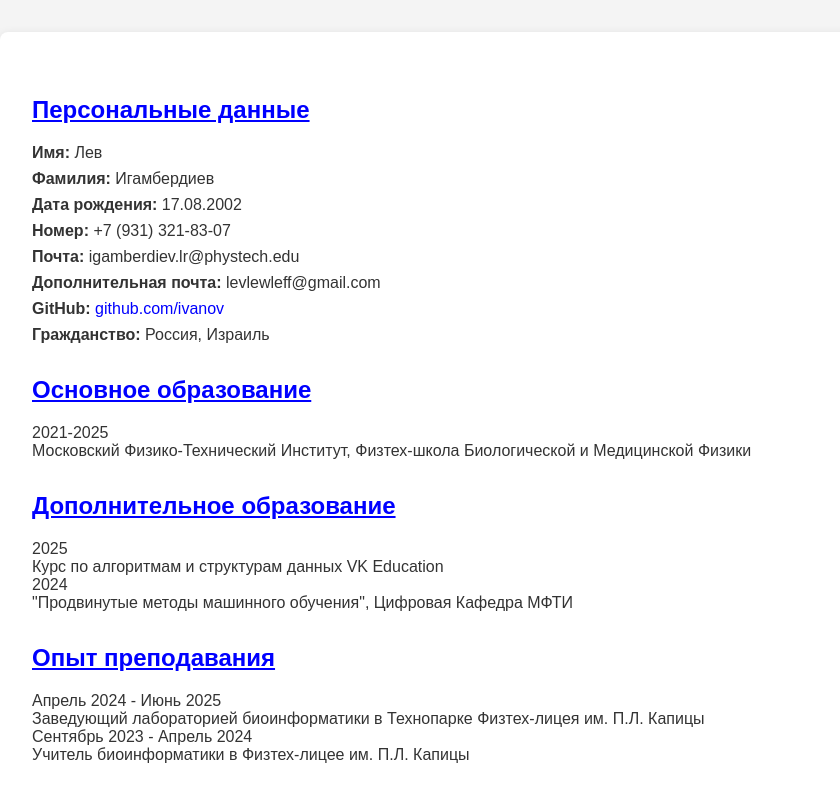
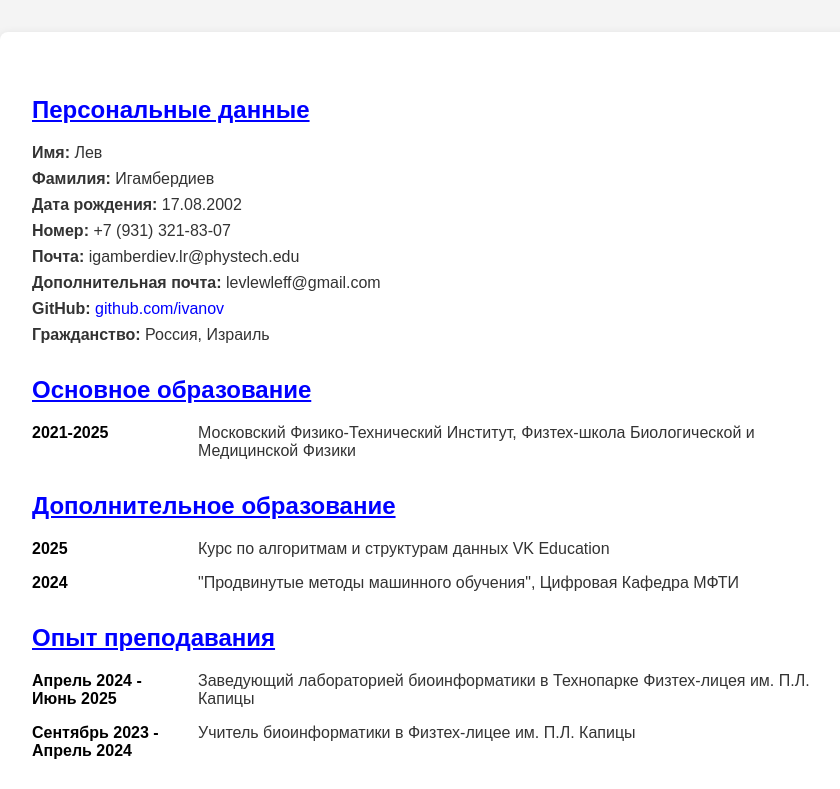
Before and after one commit to LeviusBI/CV, a plain HTML site: page index.html in a window 1280 px wide. Shown: the top 789 px of the page, without its empty margins (208-1048 px from the left). Drawn offline with Linux system fonts and the light colour scheme.

Commit message:
Update style.css

```diff
--- a/style.css
+++ b/style.css
@@ -21,6 +21,23 @@ body {
   margin-top: 2rem;
 }
 
+.flex-container {
+  display: flex;
+  gap: 1rem;
+  margin-bottom: 1rem;
+  align-items: flex-start;
+}
+
+.year {
+  width: 150px;
+  font-weight: bold;
+  color: black;
+}
+
+.description {
+  flex: 1;
+}
+
 ul {
   list-style-type: none;
   padding-left: 0;
```
